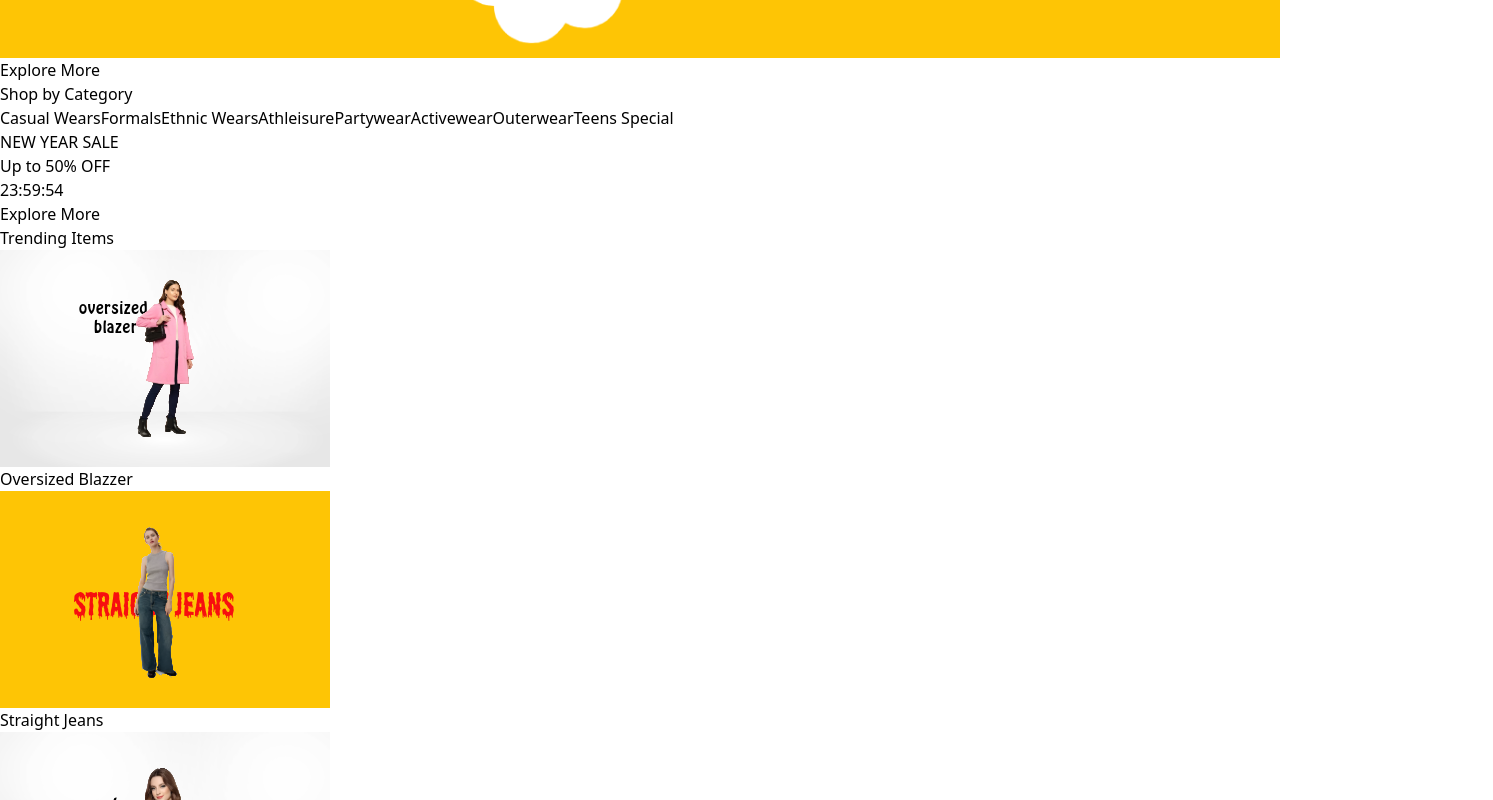
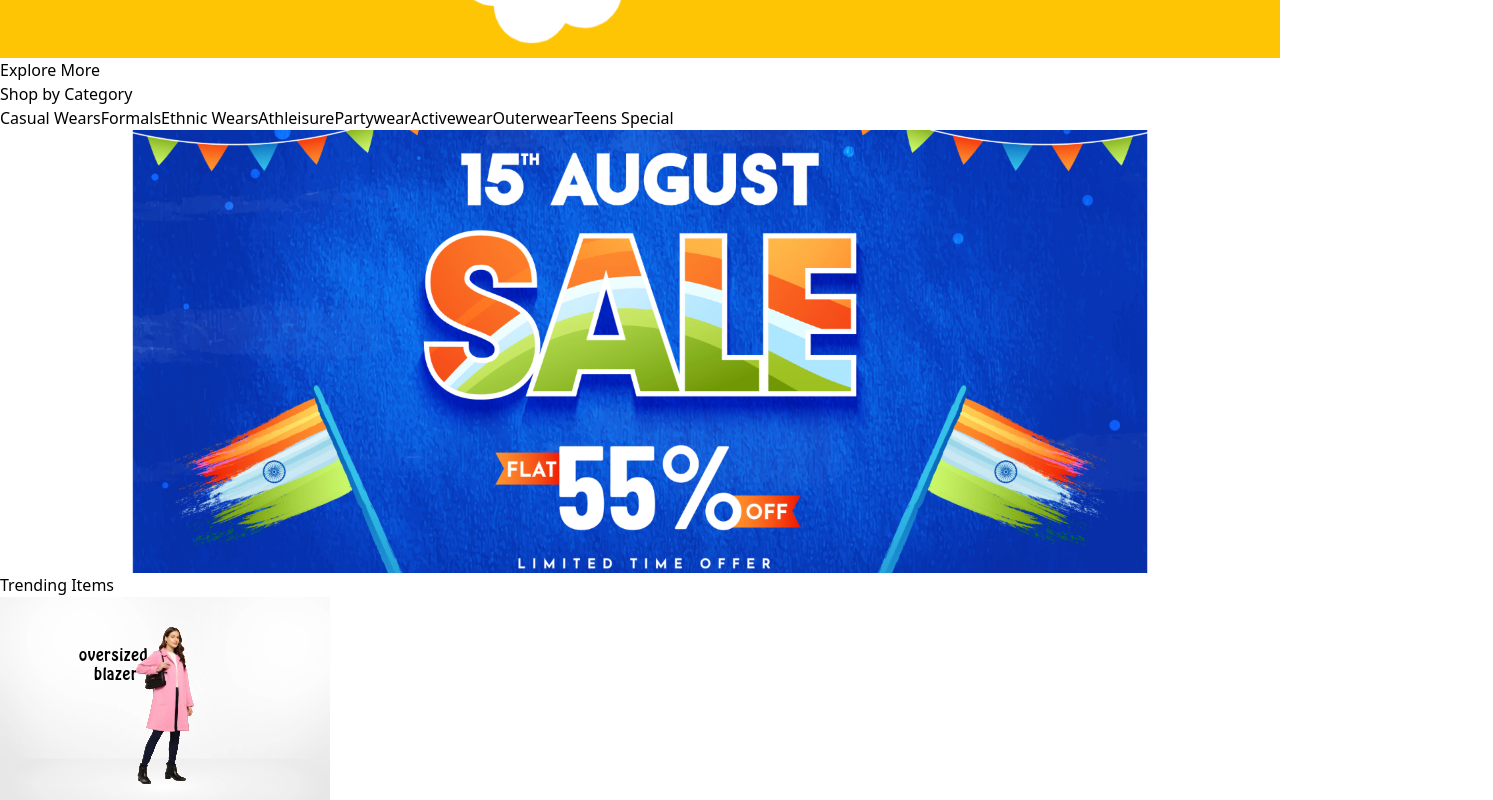
Before and after one commit to sreegopalsaha/Outfit-Orbit, a React (Vite) app: page / in a window 1280 px wide. Shown: the part 1680-2480 px from the top of the page, 1493 px wide, since content can reach past the window. Built offline with nearby package versions, Linux system fonts and the light colour scheme.

Commit message:
changed the whole code, made the ui more user attractive

```diff
--- a/src/Components/NewYearSaleBanner/NewYearSaleBanner.jsx
+++ b/src/Components/NewYearSaleBanner/NewYearSaleBanner.jsx
@@ -1,75 +1,20 @@
-import React, { useEffect, useState } from 'react';
+import React from 'react'
+import {Link} from 'react-router-dom'
+import SaleBanner from "../../assets/Images/SaleBanner.png";
 
-const NewYearSaleBanner = () => {
-  const [timeLeft, setTimeLeft] = useState(72 * 60 * 60); // 72 hours in seconds
-  const [isPopupVisible, setIsPopupVisible] = useState(false);
+function NewYearSaleBanner() {
+  const handleClick = () => {
+    // You can define the URL you want to redirect to
+    window.location.href = ''; // Replace with your desired URL
+  };
+  return (
+    <div className='mt-20 mb-20 flex justify-center'>
+      {/* <Link onClick={handleClick} className='cursor-pointer'> */}
+      {/* uncomment the link tag when the sale is live */}
+      <img src={SaleBanner} alt="Sale Banner" className='max-w-full h-auto'/>
+      {/* </Link> */}
+    </div>
+  )
+}
 
-  useEffect(() => {
-    const timer = setInterval(() => {
-      setTimeLeft((prevTime) => {
-        if (prevTime <= 0) {
-          clearInterval(timer);
-          return 0;
-        }
-        return prevTime - 1;
-      });
-    }, 1000);
-
-    return () => clearInterval(timer);
-  }, []);
-
-  const formatTime = (seconds) => {
-    const hours = String(Math.floor((seconds % (60 * 60 * 24)) / (60 * 60))).padStart(2, '0');
-    const minutes = String(Math.floor((seconds % (60 * 60)) / 60)).padStart(2, '0');
-    const secs = String(seconds % 60).padStart(2, '0');
-    return `${hours}:${minutes}:${secs}`;
-  };
-
-  const handleExploreMoreClick = () => {
-    setIsPopupVisible(true);
-  };
-
-  const handleClosePopup = () => {
-    setIsPopupVisible(false);
-  };
-
-  return (
-    <div className="relative overflow-hidden p-8 flex flex-col items-center justify-center text-center text-white">
-      <div className="absolute inset-0 bg-white opacity-10"></div>
-      <div className="relative z-10">
-        <h1 className="text-6xl font-extrabold bg-gradient-to-r from-gray-200 to-red-200 bg-clip-text text-transparent uppercase mb-2">
-          NEW YEAR SALE
-        </h1>
-        <h2 className="text-4xl font-bold text-red-600 mb-4">
-          <span className="text-red-600 p-1">Up to 50% OFF</span>
-        </h2>
-        <div className="text-red-600 text-5xl font-bold p-2 rounded mb-4">
-          {timeLeft > 0 ? formatTime(timeLeft) : 'Sale Ended!'}
-        </div>
-        <button
-          onClick={handleExploreMoreClick}
-          className="text-red-500 px-9 py-2 rounded transition duration-300"
-        >
-          Explore More
-        </button>
-      </div>
-
-      {/* Popup */}
-      {isPopupVisible && (
-        <div className="fixed inset-0 flex items-center justify-center bg-black bg-opacity-50 z-20">
-          <div className="bg-white p-6 rounded shadow-lg text-center">
-            <h2 className="text-2xl font-bold mb-4 text-red-700">Coming Soon!!</h2>
-            <button
-              onClick={handleClosePopup}
-              className="bg-red-600 text-white px-4 py-2 rounded transition duration-300 hover:bg-red-500"
-            >
-              Close
-            </button>
-          </div>
-        </div>
-      )}
-    </div>
-  );
-};
-
-export default NewYearSaleBanner;
+export default NewYearSaleBanner
```
